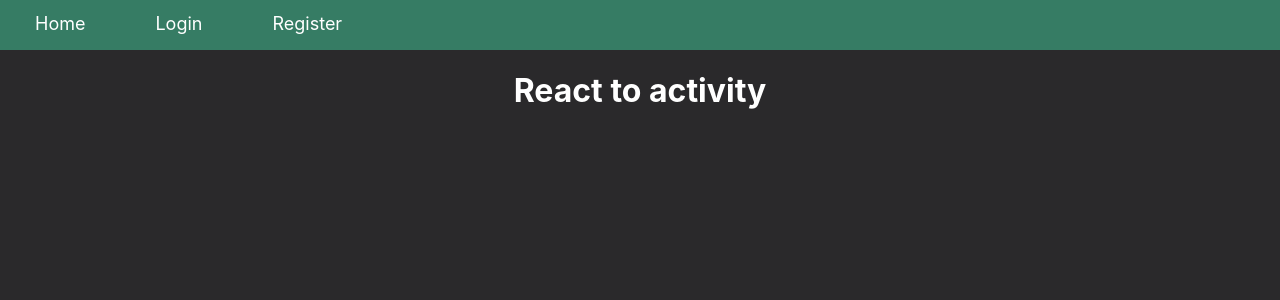
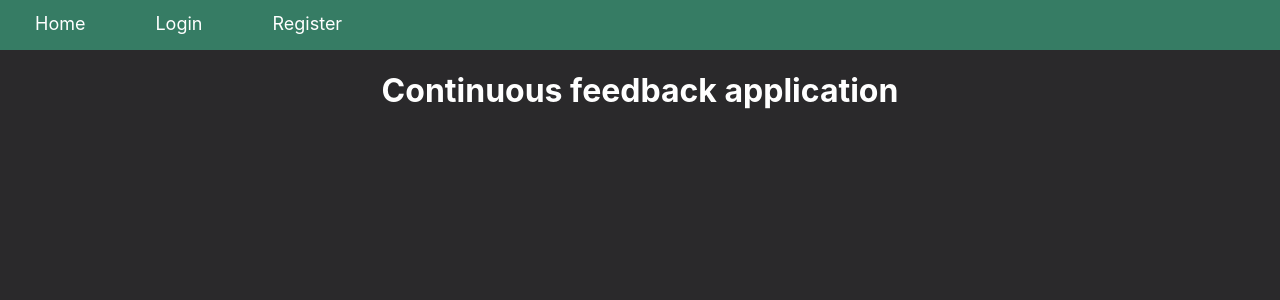
Before and after one commit to TheOpenSourcerers/WEB-Project, a React (Create React App) app in the folder frontend/: page / in a window 1280 px wide. Shown: the top 300 px of the page. Built offline with nearby package versions, Linux system fonts and the light colour scheme.

Commit message:
title change

```diff
--- a/frontend/public/index.html
+++ b/frontend/public/index.html
@@ -20,7 +20,7 @@
       work correctly both with client-side routing and a non-root public URL.
       Learn how to configure a non-root public URL by running `npm run build`.
     -->
-        <title>Web Project</title>
+        <title>Continuous feedback application</title>
     </head>
     <body>
         <noscript>You need to enable JavaScript to run this app.</noscript>
--- a/frontend/src/Pages/Home.js
+++ b/frontend/src/Pages/Home.js
@@ -127,7 +127,9 @@ export const Home = (props) => {
             <h1>
                 {userData?.type === "teacher"
                     ? "Your activities"
-                    : "React to activity"}
+                    : userData?.type === "student"
+                    ? "React to activity"
+                    : "Continuous feedback application"}
             </h1>
             {/* Give feedback here */}
             {userData?.type === "student" && (
```
